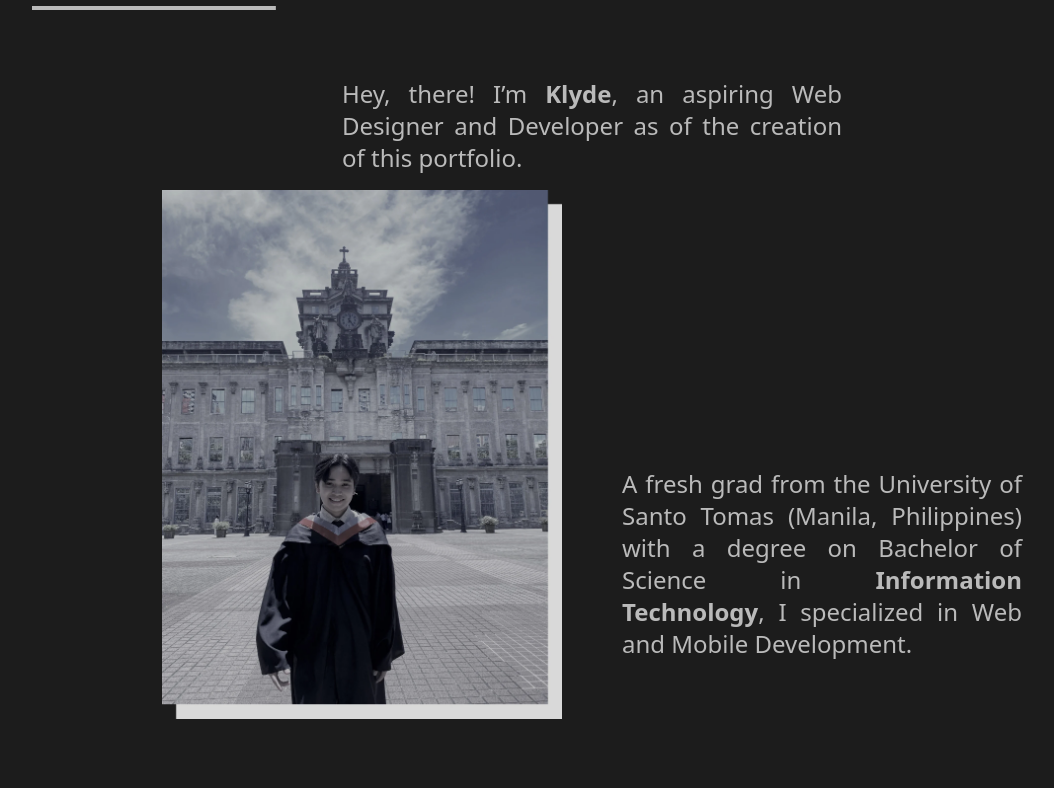
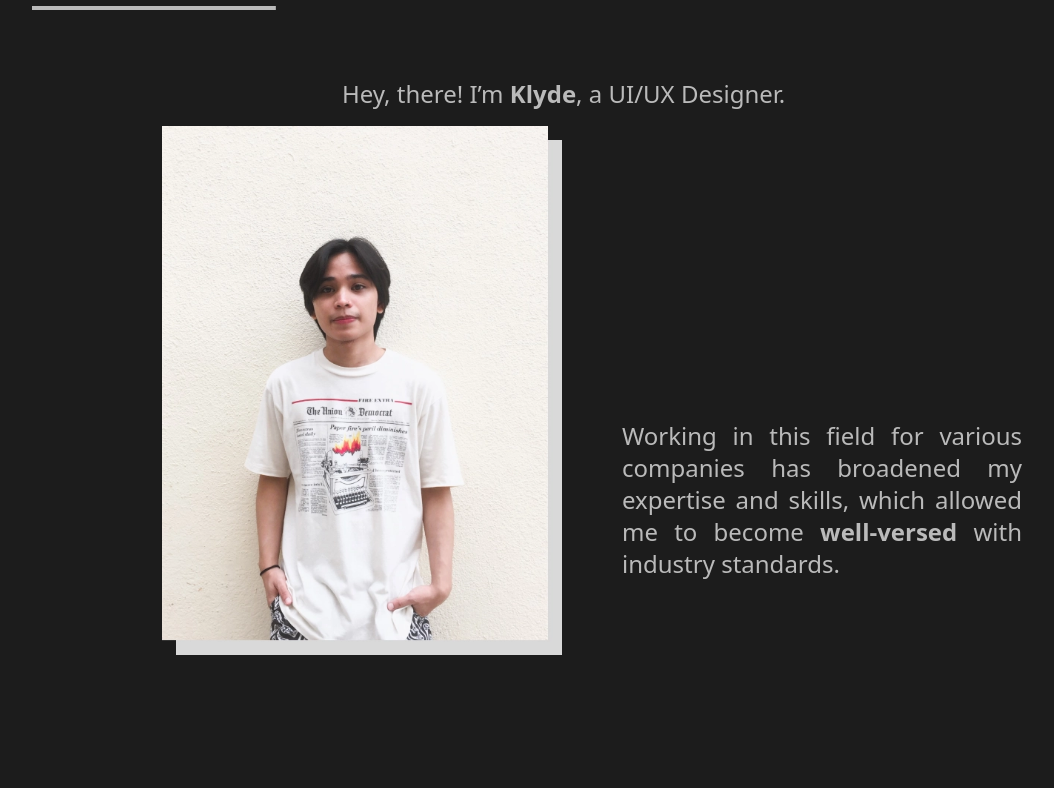
Before and after one commit to klydemlclmli/li-klyde-portfolio, a React (Vite) app: page / in a window 1280 px wide. Shown: the part 1052-1840 px from the top of the page, without its empty margins (48-1102 px from the left). Built offline with nearby package versions, Linux system fonts and the light colour scheme; a web font is replaced by a local one.

Commit message:
Updated About Me section

```diff
--- a/src/components/About.jsx
+++ b/src/components/About.jsx
@@ -20,17 +20,17 @@ export default function About({sectionIds}) {
       </p>
 
       <p style={window.innerWidth < 1100 ? null : text} className='aboutText md:w-[400px] lg:w-[450px] xl:w-[500px] 2xl:w-[540px] z-[1]'>
-        Hey, there! I’m <b>Klyde</b>, an aspiring Web Designer and Developer as of the creation of this portfolio.
+        Hey, there! I’m <b>Klyde</b>, a UI/UX Designer.
       </p>
 
       <div className='base md:flex-row gap-[40px] xl:gap-[60px] 2xl:gap-[140px] '>
         <div className="relative">
-          <img lazyPic="images/about-pic.webp" alt="about-pic" className='lazyMe aboutImg absolute top-0 left-0'/>
+          <img lazyPic="images/about-me.webp" alt="about-pic" className='lazyMe aboutImg absolute top-0 left-0'/>
           <img src="images/projectLoader.webp" alt="about-pic-holder" className='aboutImg opacity-0'/>
         </div>
         <p style={window.innerWidth < 1100 ? null : text} className='aboutText md:w-[400px] 2xl:w-[535px]'>
-          A fresh grad from the University of Santo Tomas (Manila, Philippines) with a degree on Bachelor of Science in <b>Information Technology</b>, I specialized in Web and Mobile Development.
-          </p>
+          Working in this field for various companies has broadened my expertise and skills, which allowed me to become <b>well-versed</b> with industry standards.
+        </p>
       </div>
 
       <div>
```
Also changed, not shown: public/images/about-me.webp (added), public/images/aboute-me.webp (added).
